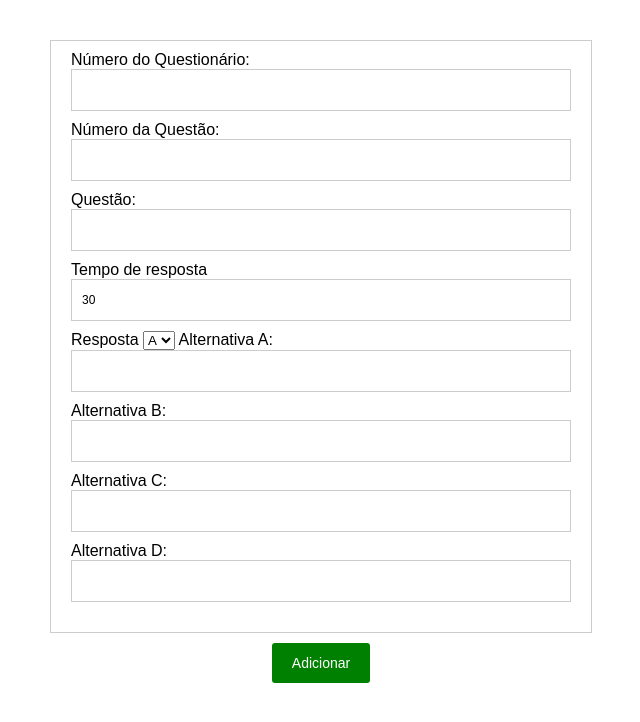
After one commit to Eduardo-RibeiroJ/prjTCC, a PHP site: page /teste.php in a window 1280 px wide. The commit adds this page. Shown: the top 722 px of the page, without its empty margins (319-959 px from the left). Run offline with PHP 8.4, Linux system fonts and the light colour scheme; some libraries are stand-ins or nearby versions.

Commit message:
Funcionando

```diff
--- a/Model/Questao.php
+++ b/Model/Questao.php
@@ -87,7 +87,6 @@ class Questao {
     public function setTempo($tempo) {
         $this->tempo = $tempo;
     }
-
 }
 
 ?>
--- /dev/null
+++ b/View/teste.php
@@ -0,0 +1,102 @@
+<!DOCTYPE html>
+<html lang="pt-br">
+<head>
+    <script src="https://ajax.googleapis.com/ajax/libs/jquery/3.2.1/jquery.min.js"></script>
+    <script src="../JS/ajax.js"></script>
+    <meta charset="UTF-8">
+    <title>Adicionar Questao</title>
+</head>
+<body>
+<form>
+    <fieldset>
+        <label for="numQuestionario">Número do Questionário:</label>
+        <input type="number" name="numQuestionario" id="numQuestionario">
+
+        <label for="numQuestao">Número da Questão:</label>
+        <input type="number" name="numQuestao" id="numQuestao">
+
+        <label for="questao">Questão:</label>
+        <input type="text" name="questao" id="questao">
+
+        <label for="tempo">Tempo de resposta</label>
+        <input type="number" id="tempo" name="tempo" value="30">
+
+        <label for="resposta">Resposta</label>
+        <select id="resposta" name="resposta" tabindex="1">
+            <option value="A" selected>A</option>
+            <option value="B">B</option>
+            <option value="C">C</option>
+            <option value="D">D</option>
+        </select>
+
+        <label for="a">Alternativa A:</label>
+        <input type="text" name="a" id="a">
+
+        <label for="b">Alternativa B:</label>
+        <input type="text" name="b" id="b">
+
+        <label for="c">Alternativa C:</label>
+        <input type="text" name="c" id="c">
+
+        <label for="d">Alternativa D:</label>
+        <input type="text" name="d" id="d">
+
+    </fieldset>
+    <button id="btnAdicionar">Adicionar</button>
+
+</form>
+
+<style>
+body {
+    font-family: Arial, sans-serif;
+}
+form {
+    width: 100%;
+    margin-top: 40px;
+    display: flex;
+    flex-direction: column;
+    align-items: center;
+}
+form fieldset {
+    width: 100%;
+    max-width: 500px;
+    border: 1px solid #CCC;
+    padding: 10px 20px 20px 20px;
+}
+form fieldset legend {
+    font-weight: bold;
+}
+form fieldset label {
+    width: 100%;
+}
+form fieldset input {
+    width: calc(100% - 22px);
+    height: 40px;
+    font-size: 12px;
+    background-color: #FFF;
+    border: 1px solid #CCC;
+    margin-bottom: 10px;
+    padding: 0 10px;
+}
+form fieldset textarea {
+    width: calc(100% - 22px);
+    height: 120px;
+    font-size: 12px;
+    background-color: #FFF;
+    border: 1px solid #CCC;
+    padding: 10px;
+}
+form button {
+    height: 40px;
+    background-color: green;
+    color: #FFF;
+    font-size: 14px;
+    margin-top: 10px;
+    padding: 0 20px;
+    border: none;
+    border-radius: 3px;
+    cursor: pointer;
+}
+</style>
+</body>
+</html>
```
Also changed, not shown: Controller/QuestaoDAO.php (+15 -15 lines), JS/ajax.js (+25 -25 lines), Model/salvar.php (+11 -15 lines), View/AdicionarQuestao.php (+9 -23 lines).
